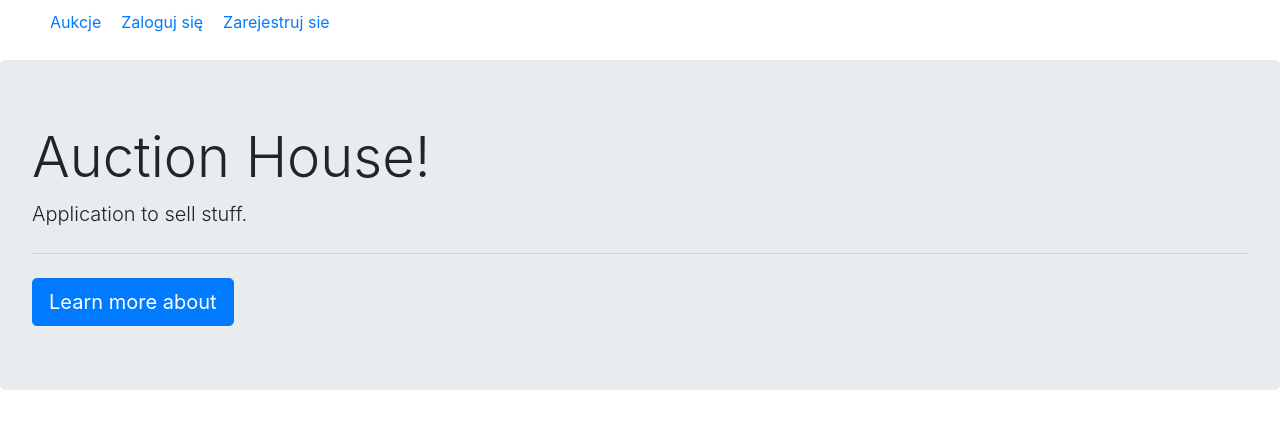
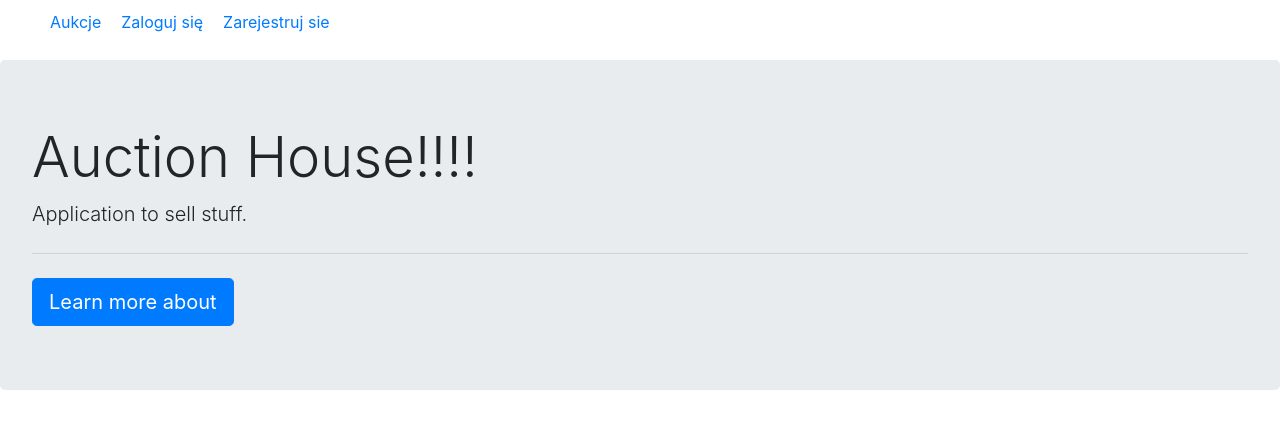
Before and after one commit to Rundaer/AuctionHouse, a Symfony app: template templates/home/index.html.twig in a window 1280 px wide. Shown: the top 429 px of the page. Run offline with Twig, Linux system fonts and the light colour scheme; the template is opened without the code that fills it, so the values that code supplies are empty; some libraries are stand-ins or nearby versions.

Commit message:
moj_test

```diff
--- a/templates/home/index.html.twig
+++ b/templates/home/index.html.twig
@@ -6,7 +6,7 @@
 
     {# Informacje strona startowa! #}
     <div class="jumbotron">
-        <h1 class="display-4">Auction House!</h1>
+        <h1 class="display-4">Auction House!!!!</h1>
         <p class="lead">Application to sell stuff.</p>
         <hr class="my-4">
         <a class="btn btn-primary btn-lg" href="{{ url('home_about') }}" role="button">Learn more about</a>
```
